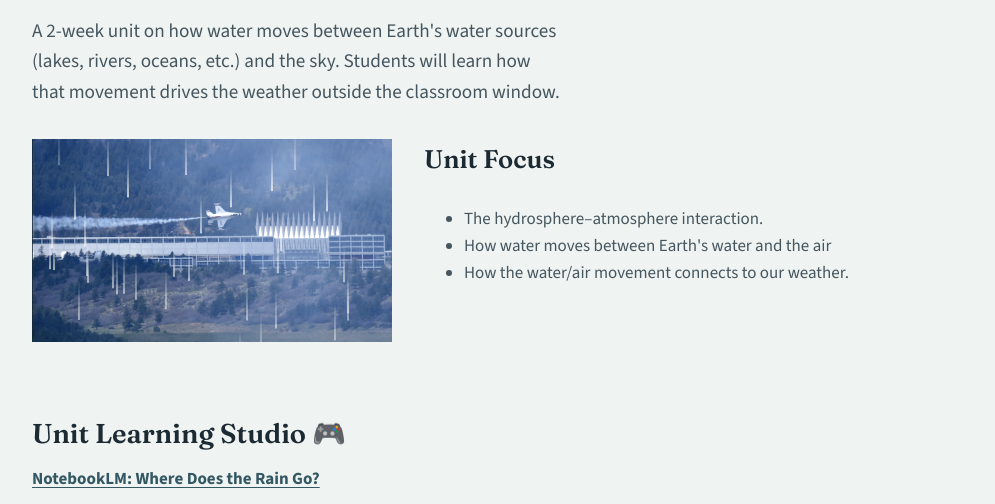
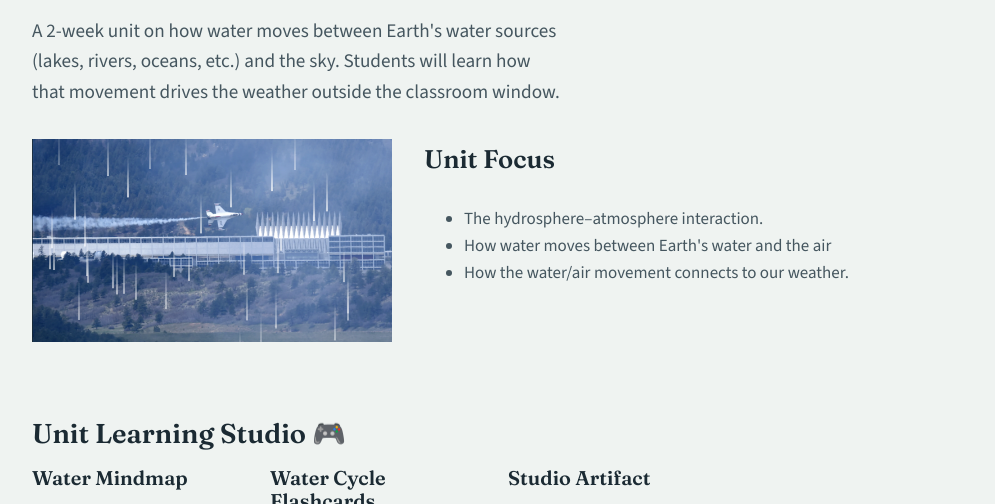
Before and after one commit to hsteve858/rain-site, a plain HTML site: page index.html in a window 1280 px wide. Shown: the part 305-809 px from the top of the page, without its empty margins (142-1137 px from the left). Drawn offline with nearby package versions, Linux system fonts and the light colour scheme.

Commit message:
Update index.html

```diff
--- a/index.html
+++ b/index.html
@@ -111,8 +111,6 @@
 
 <section>
   <h2>Unit Learning Studio <span class="toolkit-icon">🎮</span>  <!-- game controller - interactive/playful --></h2>
-  <strong><a href="https://notebook.google.com/notebook/398fe691-4857-4395-9c59-c736c89c3b2a" target="_blank" rel="noopener">NotebookLM: Where Does the Rain Go?</a></strong>
-
   <div class="card-grid" style="margin-top:18px;">
     <a class="card" href="https://notebooklm.link.google/46wdMomdKZtC" target="_blank" rel="noopener" style="text-decoration:none;">
       <h3>Water Mindmap</h3>
```
